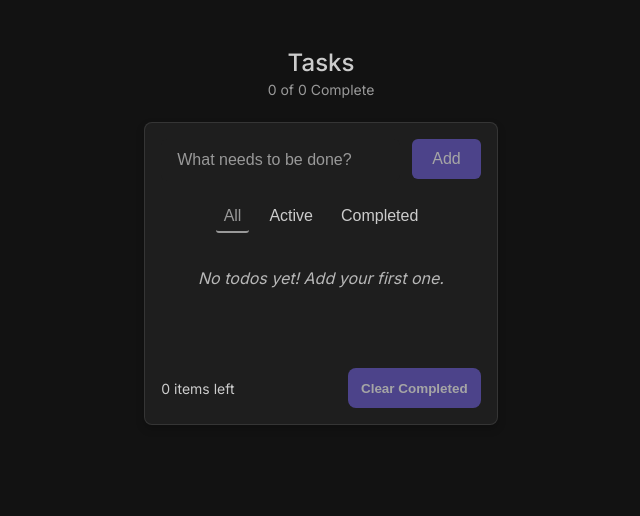
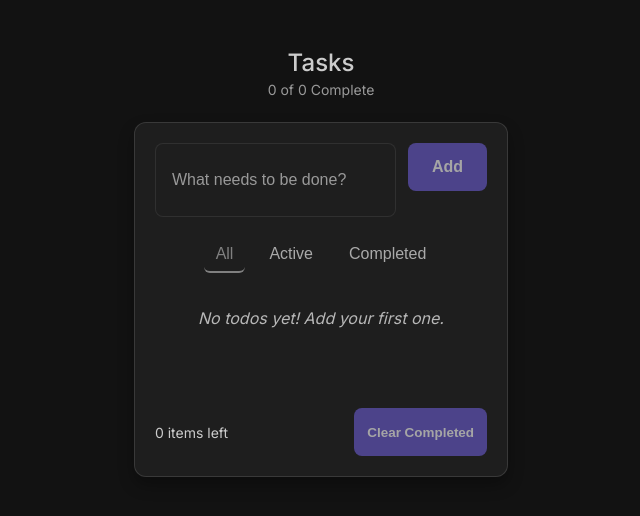
Before and after one commit to abijith-2002/todoapp-frontend, a React (Create React App) app in the folder frontend/: page / in a window 1280 px wide. Shown: the top 516 px of the page, without its empty margins (319-959 px from the left). Built offline with nearby package versions, Linux system fonts and the light colour scheme.

Commit message:
CheckPoint - cg72c56591

```diff
--- a/frontend/src/App.css
+++ b/frontend/src/App.css
@@ -61,10 +61,10 @@
 
 .container {
   background: var(--surface-dark);
-  border-radius: var(--radius-lg);
-  padding: var(--spacing-4);
-  box-shadow: 0 4px 8px rgba(0, 0, 0, 0.2);
-  border: 1px solid rgba(255, 255, 255, 0.1);
+  border-radius: var(--radius-xl);
+  padding: var(--spacing-5);
+  box-shadow: 0 8px 16px rgba(0, 0, 0, 0.3);
+  border: 1px solid rgba(255, 255, 255, 0.12);
   max-width: 800px;
   margin: 0 auto;
 }
@@ -98,10 +98,11 @@
   font-size: 1em;
   border-bottom: 2px solid transparent;
   cursor: pointer;
-  transition: color 0.1s, border-color 0.15s;
-  padding: 6px 8px;
-  border-radius: 3px;
+  transition: all 0.2s ease;
+  padding: 8px 12px;
+  border-radius: var(--radius-md);
   margin-bottom: 2px;
+  opacity: 0.8;
 }
 .btn-filter.active,
 .btn-filter:focus-visible {
@@ -118,11 +119,13 @@
   font-size: var(--font-size-base, 16px);
   padding: 12px 16px;
   border: none;
-  border-radius: var(--radius-md);
+  border-radius: var(--radius-lg);
   background: var(--surface-dark);
   color: var(--text-primary);
   outline: none;
-  transition: background-color 0.2s ease, box-shadow 0.2s ease;
+  transition: all 0.2s ease;
+  height: 48px;
+  border: 1px solid rgba(255, 255, 255, 0.08);
 }
 .todo-input:focus {
   background: var(--surface-dark-hover);
@@ -133,18 +136,18 @@
 }
 .btn, .btn-primary, .btn-secondary, .btn-small, .btn-footer {
   font-size: 16px;
-  border-radius: var(--radius-md);
-  font-weight: 500;
+  border-radius: var(--radius-lg);
+  font-weight: 600;
   cursor: pointer;
   outline: none;
   border: none;
   display: inline-flex;
   align-items: center;
   justify-content: center;
-  padding: 12px 20px;
+  padding: 12px 24px;
   transition: all 0.2s ease;
   margin: 0;
-  height: 40px;
+  height: 48px;
 }
 .btn-primary,
 .btn-footer {
@@ -214,13 +217,14 @@
   display: flex;
   align-items: center;
   background: var(--surface-dark);
-  border-radius: var(--radius-md);
+  border-radius: var(--radius-lg);
   margin-bottom: var(--spacing-3);
-  padding: var(--spacing-3) var(--spacing-4);
-  box-shadow: 0 2px 4px rgba(0, 0, 0, 0.1);
-  transition: background-color 0.2s ease;
+  padding: var(--spacing-4) var(--spacing-5);
+  box-shadow: 0 4px 6px rgba(0, 0, 0, 0.15);
+  transition: all 0.2s ease;
   outline: none;
   border: 1px solid rgba(255, 255, 255, 0.1);
+  min-height: 56px;
 }
 
 .todo-item:hover {
```
Also changed, not shown: 2 other files (tests, documents, lock files or other folders).
